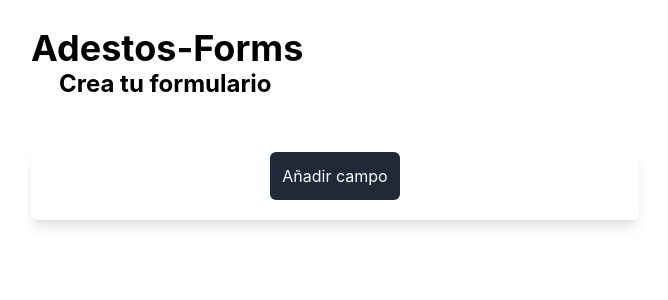
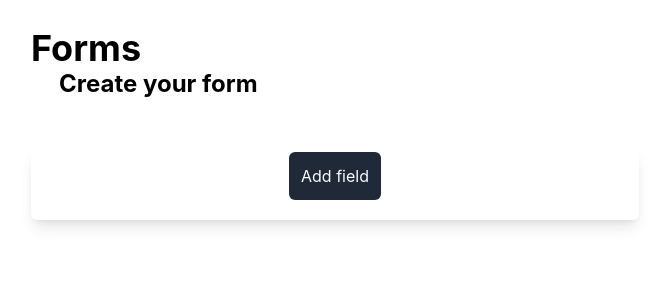
Before and after one commit to emersoftware/forms, a Next.js app: page / in a window 1280 px wide. Shown: the top 300 px of the page, without its empty margins (305-973 px from the left). Built offline with nearby package versions, Linux system fonts and the light colour scheme.

Commit message:
translate to english

```diff
--- a/components/FormContainer.js
+++ b/components/FormContainer.js
@@ -85,7 +85,7 @@ export default function FormContainer() {
             onClick={addFormField}
             className='inline-flex bg-gray-800 hover:bg-gray-200 items-center px-3 py-1 text-slate-50 rounded-md'
           >
-            Añadir campo
+            Add field
           </button>
         </div>
       </div>
--- a/components/FormField.js
+++ b/components/FormField.js
@@ -32,9 +32,9 @@ export default function FormField({
         </div>
       </div>
       <div className="my-2">
-        {field.type === "text" && <input type="text" placeholder="Este es el input de texto" readOnly/>}
-        {field.type === "number" && <input type="number" placeholder="" readOnly/>}
-        {field.type === "date" && <input type="date" placeholder="" readOnly/>}
+        {field.type === "text" && <input type="text" placeholder="This is the text input" readOnly/>}
+        {field.type === "number" && <input type="number" placeholder="This is the number input" readOnly/>}
+        {field.type === "date" && <input type="date" placeholder="This is the date input" readOnly/>}
 
         {(field.type === "checkbox" || field.type === "radio") && (
           <div className="flex flex-col space-y-2">
@@ -53,7 +53,7 @@ export default function FormField({
                   className="text-red-600 hover:text-red-900"
                   onClick={() => onDeleteOption(field.id, opt)}
                 >
-                  Eliminar opcion
+                  Delete option
                 </button>
               </div>
             ))}
@@ -67,7 +67,7 @@ export default function FormField({
                 className="text-blue-900 hover:text-blue-600"
                 onClick={() => onAddOption(field.id, option)}
               >
-                Añadir opción
+                Add option
               </button>
             </div>
           </div>
@@ -101,7 +101,7 @@ export default function FormField({
                 className="text-blue-900 hover:text-blue-600"
                 onClick={() => onAddOption(field.id, option)}
               >
-                Añadir opción
+                Add option
               </button>
             </div>
           </div>
@@ -112,7 +112,7 @@ export default function FormField({
           className="bg-red-700 hover:bg-red-200 text-neutral-100 rounded-md px-3 py-1"
           onClick={() => onDelete(field.id)}
         >
-          Eliminar campo
+          Delete field
         </button>
       </div>
     </>
--- a/pages/index.js
+++ b/pages/index.js
@@ -6,13 +6,13 @@ export default function Home() {
   return (
     <>
       <Head>
-        <title>Adestos Forms</title>
-        <meta name="description" content="Crea tu formulario" />
+        <title>Forms</title>
+        <meta name="description" content="Create your form" />
       </Head>
       <div className="container mx-auto px-4 w-2/4 h-full">
         <div className="flex flex-col w-6/12 space-x-7 my-7">
-          <h1 className="text-4xl font-bold">Adestos-Forms</h1>
-          <h2 className="text-2xl font-bold">Crea tu formulario</h2>
+          <h1 className="text-4xl font-bold">Forms</h1>
+          <h2 className="text-2xl font-bold">Create your form</h2>
         </div>
         <FormContainer />
       </div>
```
Also changed, not shown: 1 other file (tests, documents, lock files or other folders).
